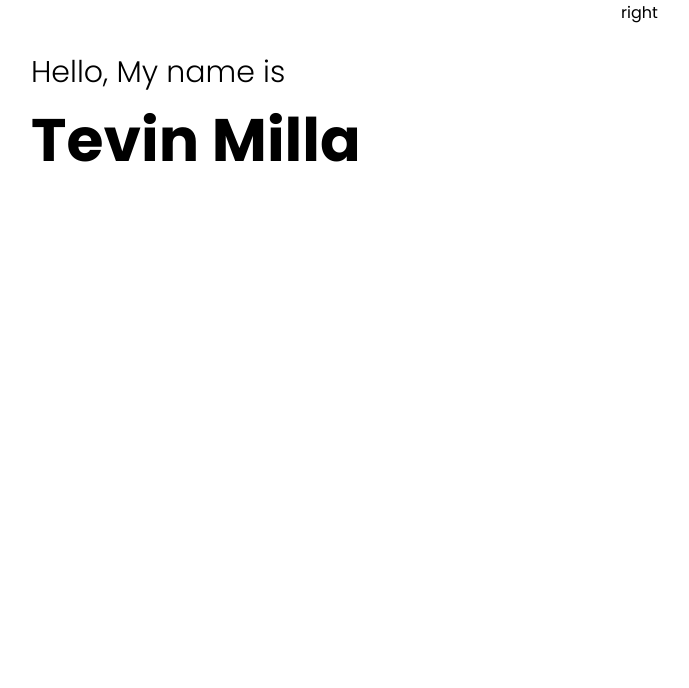
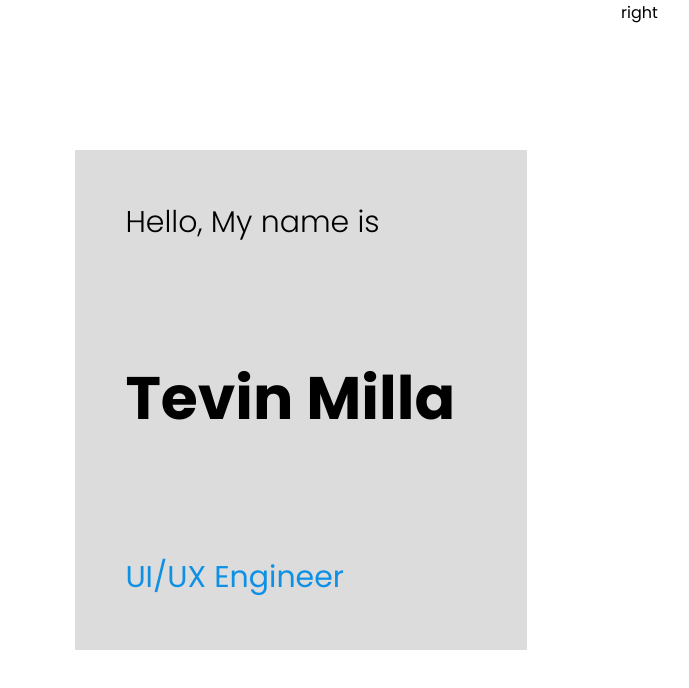
Before and after one commit to MrazTevin/Portfolio_Web, a React (Create React App) app: page / in a window 1280 px wide. Shown: the top 688 px of the page, without its empty margins (19-708 px from the left). Built offline with nearby package versions, Linux system fonts and the light colour scheme.

Commit message:
feat: adjust display and make titles move

```diff
--- a/src/components/intro/intro.css
+++ b/src/components/intro/intro.css
@@ -5,6 +5,9 @@
 
 .i-left {
     flex: 1;
+    display: flex;
+    align-items: center;
+    justify-content: center;
 }
 
 .i-right {
@@ -13,6 +16,11 @@
 
 .i-left-wrapper {
     padding: 50px;
+    height: 50%;
+    background-color: gainsboro;
+    display: flex;
+    flex-direction: column;
+    justify-content: space-between;
 }
 
 .i-preface {
@@ -36,10 +44,10 @@
 
 @keyframes move {
     25%{
-        transform: translateY(-150px);
+        transform: translateY(-50px);
     }
     50% {
-        transform: translateY(-200px);
+        transform: translateY(-100px);
     }
 }
 .title-name {
```
